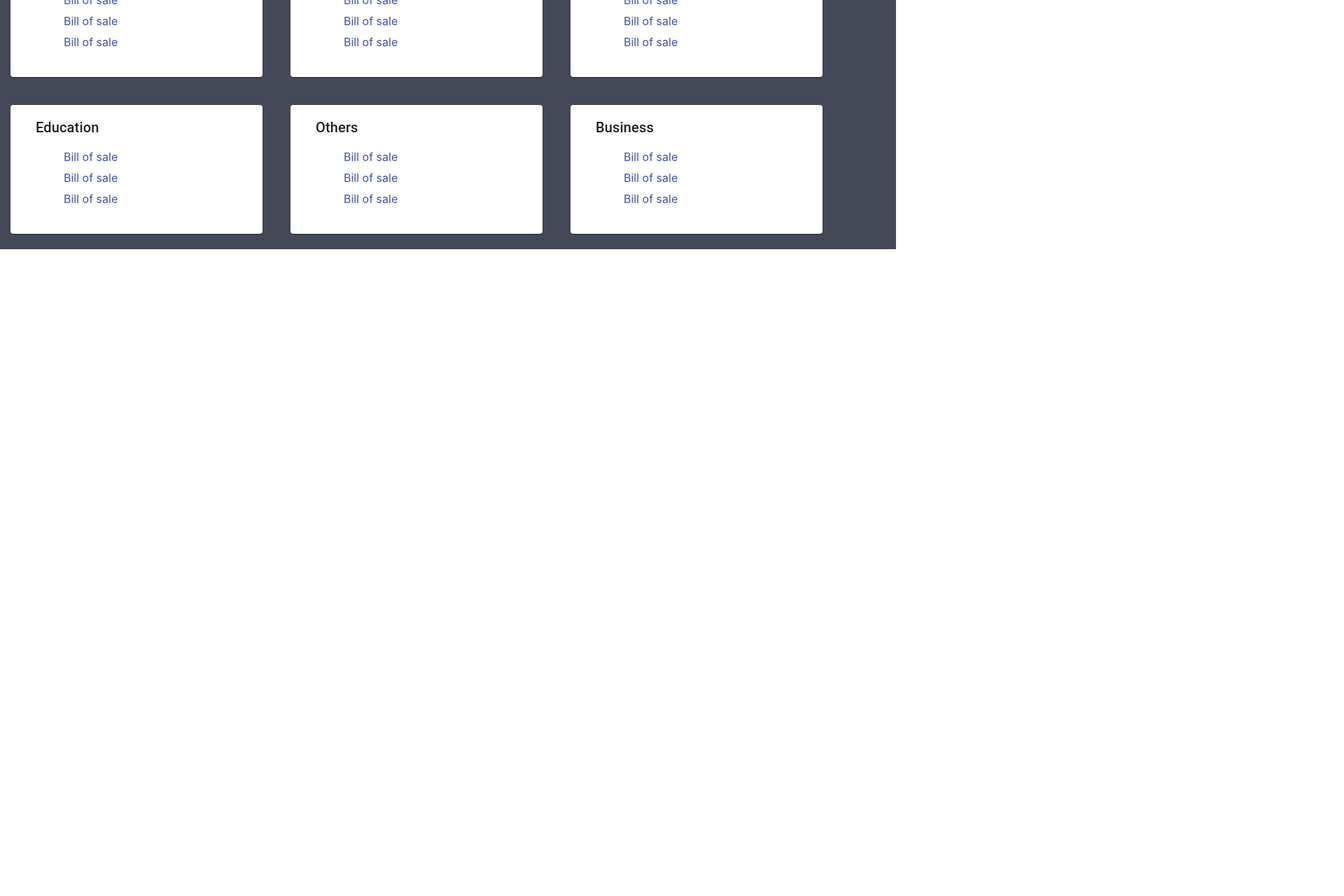
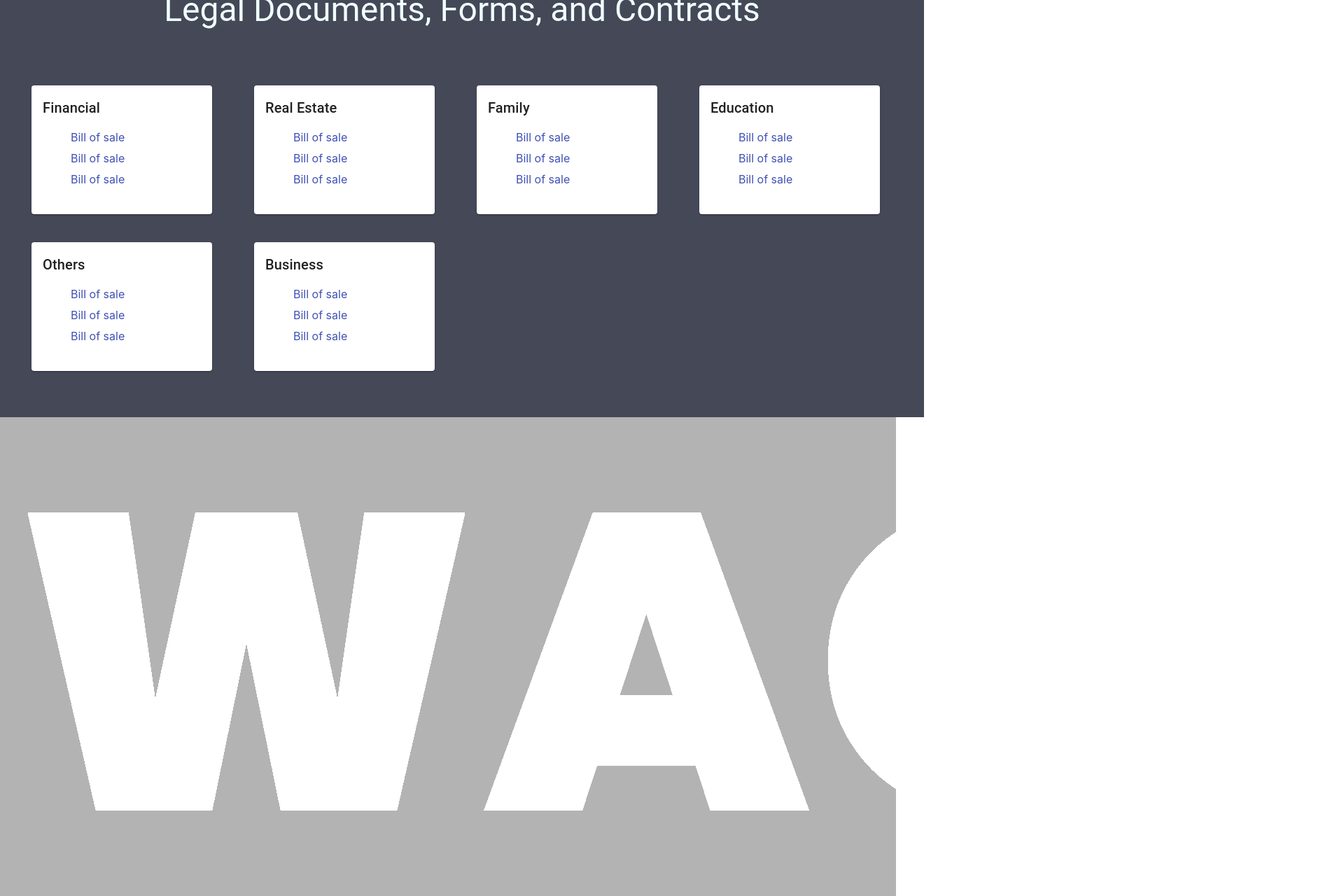
Before and after one commit to Jitesh291/waqalat-1, a React (Create React App) app: page / in a window 1280 px wide. Shown: the part 819-2099 px from the top of the page at 70% size, 1920 px wide, since content can reach past the window. Before the commit the page ends 1175 px from the top, so only its background shows below. Built offline with nearby package versions, Linux system fonts and the light colour scheme.

Commit message:
F oter added, formatting for cards

```diff
--- /dev/null
+++ b/src/components/Footer/Footer.css
@@ -0,0 +1,25 @@
+.footer-container {
+    display:flex;
+    left: 0;
+    bottom: 0;
+    width: 100%;
+    background-color: rgb(179, 179, 179);
+    text-align: center;
+    color: var(--darkGrey);
+}
+
+.footer-logos {
+    margin: 40px;
+}
+
+.footer-nav-links{
+    margin: 40px;
+}
+
+.footer-program-links {
+    margin: 40px;
+}
+
+.footer-country-stickers{
+    margin: 40px;
+}
--- a/src/components/Footer/Footer.js
+++ b/src/components/Footer/Footer.js
@@ -1,10 +1,23 @@
 import React, { Component } from 'react';
-
+import './Footer.css';
 class Footer extends Component {
     render() {
         return (
-            <div>
 
+            <div className='footer-container'>
+                <div className='footer-logos'>
+                    <img src='./Waqalat_White.png' className='company-logo'></img>
+                    <div className='social-media-logos'></div>
+                </div>
+                <div className='footer-nav-links'>
+                    2
+                </div>
+                <div className='footer-program-links'>
+                    3
+                </div>
+                <div className='footer-country-stickers'>
+                    4
+                </div>
             </div>
         );
     }
--- a/src/components/Home/ServiceCards.css
+++ b/src/components/Home/ServiceCards.css
@@ -1,5 +1,5 @@
 
-.app-card-list {
+/* .app-card-list {
     background-color: darkgray;
     display:inline-block;
     width:100%;
@@ -23,27 +23,36 @@
     .card {
       display: inline-block;
     }
-  }
+  } */
 
-  .service-cards{
-      max-width: 20rem;
-      margin: 20px 20px;
-  }
 
   /* Float four columns side by side */
 .column {
     float: left;
-    width: 25%;
-    padding: 0 20px;
+    width: 20%;
+    margin: 20px 30px;
   }
 
+.column:hover{
+  transform: scale(1.1);
+  box-shadow: 11px 11px 5px -5px rgba(255, 255, 255, 0.41);
+}
+
   /* Remove extra left and right margins, due to padding */
-  .row {
-      margin: 0 -5px;
-    }
+.row {
+    margin: 0 -5px;
+  }
 .service-card-container {
-    height: 450px;
+    padding: 20px;
+    height: 650px;
+    width:100%;
     background-color: #454857;
+}
+
+.service-cards-heading{
+  text-align: center;
+  margin: 60px;
+  color: azure;
 }
   /* Clear floats after the columns */
   .row:after {
--- a/src/components/Home/ServiceCards.js
+++ b/src/components/Home/ServiceCards.js
@@ -6,12 +6,14 @@ import './ServiceCards.css';
 function ServiceCards() {
     return (
         <div className='service-card-container'>
+            <div className='service-cards-heading'><Typography variant='h3'>Legal Documents, Forms, and Contracts</Typography></div>
+
         <div className='row'>
             {
             Object.keys(serviceHeadings)
             .map((key)=>{
                 console.log(key)
-                return <Card key={key} index={key} className='service-cards column'>
+                return <Card key={key} index={key} className='column'>
                     <CardContent>
                         <Typography variant='h6'>{key}</Typography>
                         <ul style={{'listStyleType': 'none'}}>
--- a/src/index.css
+++ b/src/index.css
@@ -1,3 +1,6 @@
+:root{
+  --darkGrey: #454857;
+}
 body {
   margin: 0;
   font-family: -apple-system, BlinkMacSystemFont, 'Segoe UI', 'Roboto', 'Oxygen',
```
Also changed, not shown: 1 other file (tests, documents, lock files or other folders).
